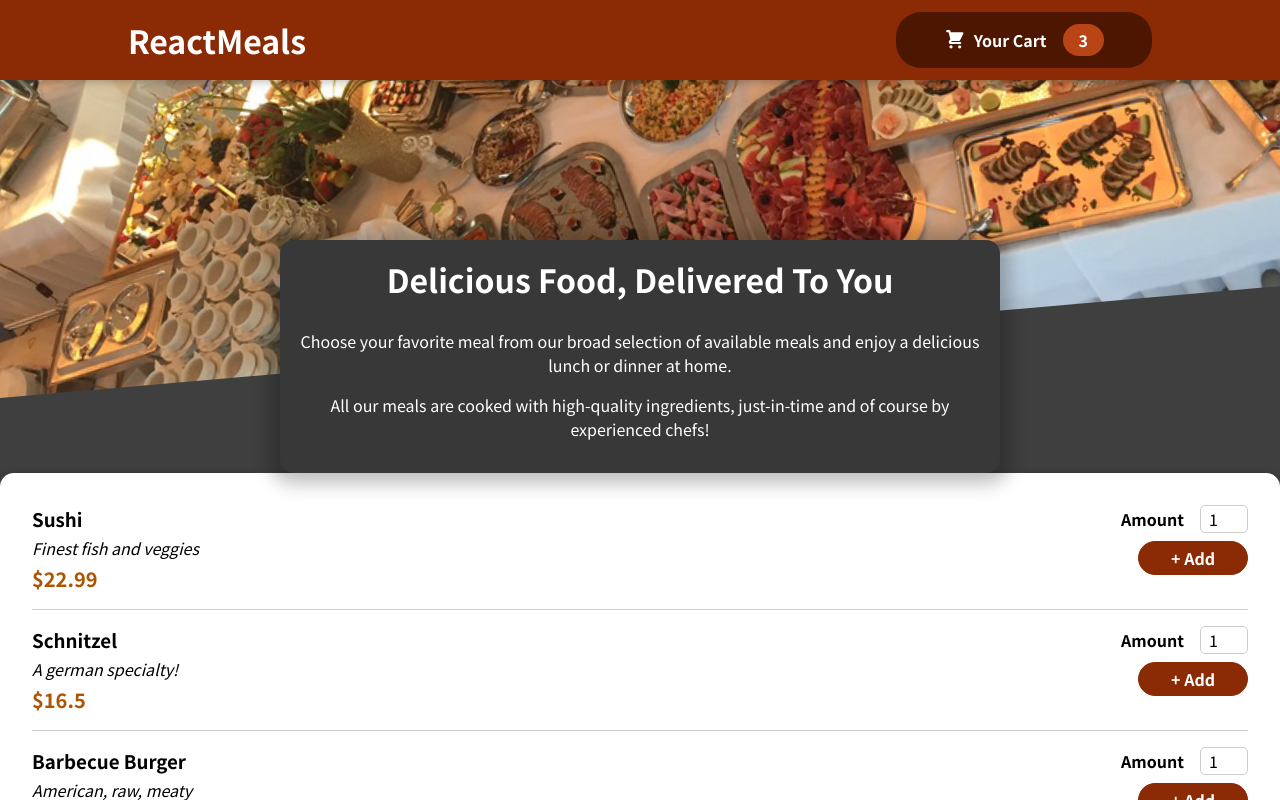
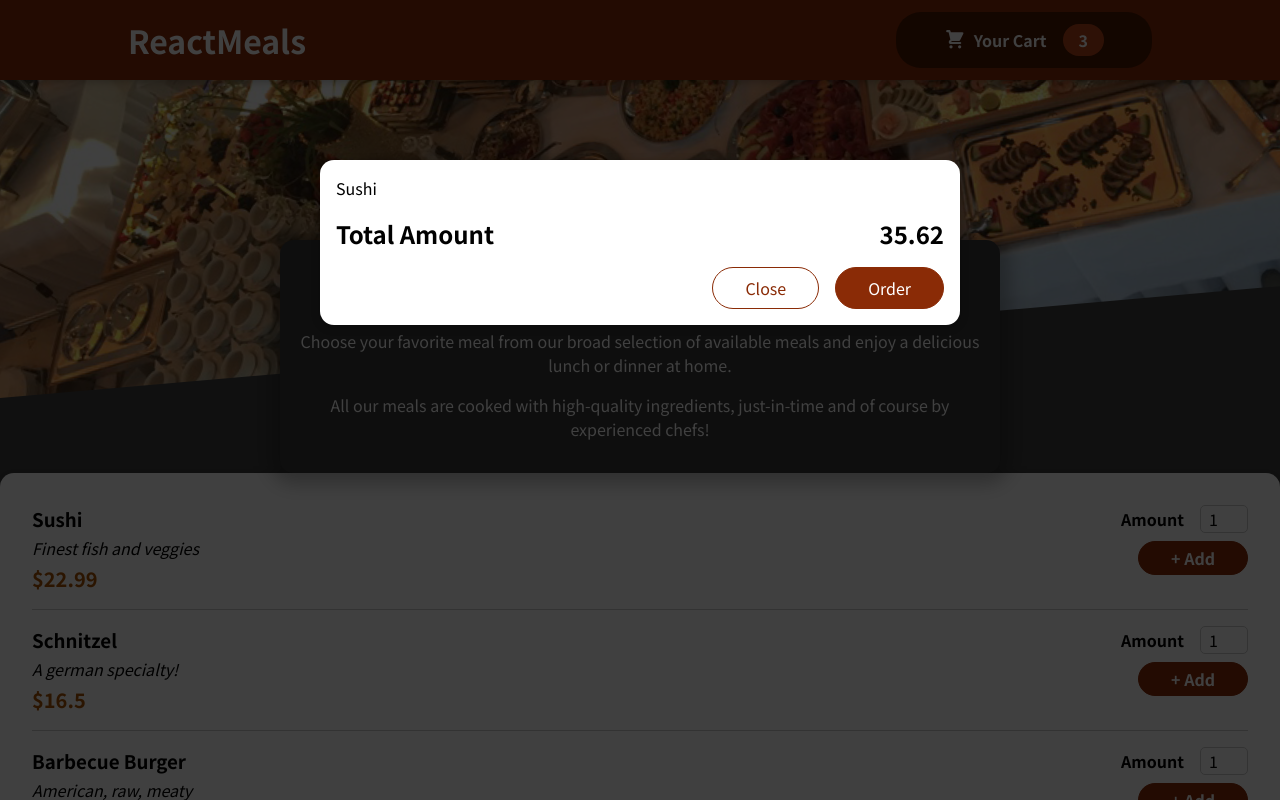
Before and after one commit to roshinys/reactfoodapp, a React (Create React App) app: page / in a window 1280 px wide. Shown: the top 800 px of the page. Built offline with nearby package versions, Linux system fonts and the light colour scheme.

Commit message:
added modal for cart to be used everywhere

```diff
--- a/public/index.html
+++ b/public/index.html
@@ -28,6 +28,7 @@
   </head>
   <body>
     <noscript>You need to enable JavaScript to run this app.</noscript>
+    <div id="overlays"></div>
     <div id="root"></div>
     <!--
       This HTML file is a template.
--- a/src/App.js
+++ b/src/App.js
@@ -1,12 +1,16 @@
 import React, { Fragment } from "react";
 import Header from "./Layout/Header";
 import Meals from "./Meals/Meals";
+import Cart from "./Cart/Cart";
 
 function App() {
   return (
     <Fragment>
-      <Header></Header>
-      <Meals></Meals>
+      <Cart />
+      <Header />
+      <main>
+        <Meals />
+      </main>
     </Fragment>
   );
 }
--- a/src/Cart/Cart.js
+++ b/src/Cart/Cart.js
@@ -1,17 +1,17 @@
-import React from "react";
+import Modal from "../UI/Modal";
 import classes from "./Cart.module.css";
 
-function Cart() {
+const Cart = (props) => {
   const cartItems = (
     <ul className={classes["cart-items"]}>
       {[{ id: "c1", name: "Sushi", amount: 2, price: 12.99 }].map((item) => (
-        <li>{item.name}</li>
+        <li key={item.id}>{item.name}</li>
       ))}
     </ul>
   );
 
   return (
-    <div>
+    <Modal>
       {cartItems}
       <div className={classes.total}>
         <span>Total Amount</span>
@@ -21,8 +21,8 @@
         <button className={classes["button--alt"]}>Close</button>
         <button className={classes.button}>Order</button>
       </div>
-    </div>
+    </Modal>
   );
-}
+};
 
 export default Cart;
--- /dev/null
+++ b/src/UI/Modal.js
@@ -0,0 +1,32 @@
+import { Fragment } from "react";
+import ReactDOM from "react-dom";
+
+import classes from "./Modal.module.css";
+
+const Backdrop = (props) => {
+  return <div className={classes.backdrop} />;
+};
+
+const ModalOverlay = (props) => {
+  return (
+    <div className={classes.modal}>
+      <div className={classes.content}>{props.children}</div>
+    </div>
+  );
+};
+
+const portalElement = document.getElementById("overlays");
+
+const Modal = (props) => {
+  return (
+    <Fragment>
+      {ReactDOM.createPortal(<Backdrop />, portalElement)}
+      {ReactDOM.createPortal(
+        <ModalOverlay>{props.children}</ModalOverlay>,
+        portalElement
+      )}
+    </Fragment>
+  );
+};
+
+export default Modal;
--- /dev/null
+++ b/src/UI/Modal.module.css
@@ -0,0 +1,40 @@
+.backdrop {
+  position: fixed;
+  top: 0;
+  left: 0;
+  width: 100%;
+  height: 100vh;
+  z-index: 20;
+  background-color: rgba(0, 0, 0, 0.75);
+}
+
+.modal {
+  position: fixed;
+  top: 20vh;
+  left: 5%;
+  width: 90%;
+  background-color: white;
+  padding: 1rem;
+  border-radius: 14px;
+  box-shadow: 0 2px 8px rgba(0, 0, 0, 0.25);
+  z-index: 30;
+  animation: slide-down 300ms ease-out forwards;
+}
+
+@media (min-width: 768px) {
+  .modal {
+    width: 40rem;
+    left: calc(50% - 20rem);
+  }
+}
+
+@keyframes slide-down {
+  from {
+    opacity: 0;
+    transform: translateY(-3rem);
+  }
+  to {
+    opacity: 1;
+    transform: translateY(0);
+  }
+}
```
